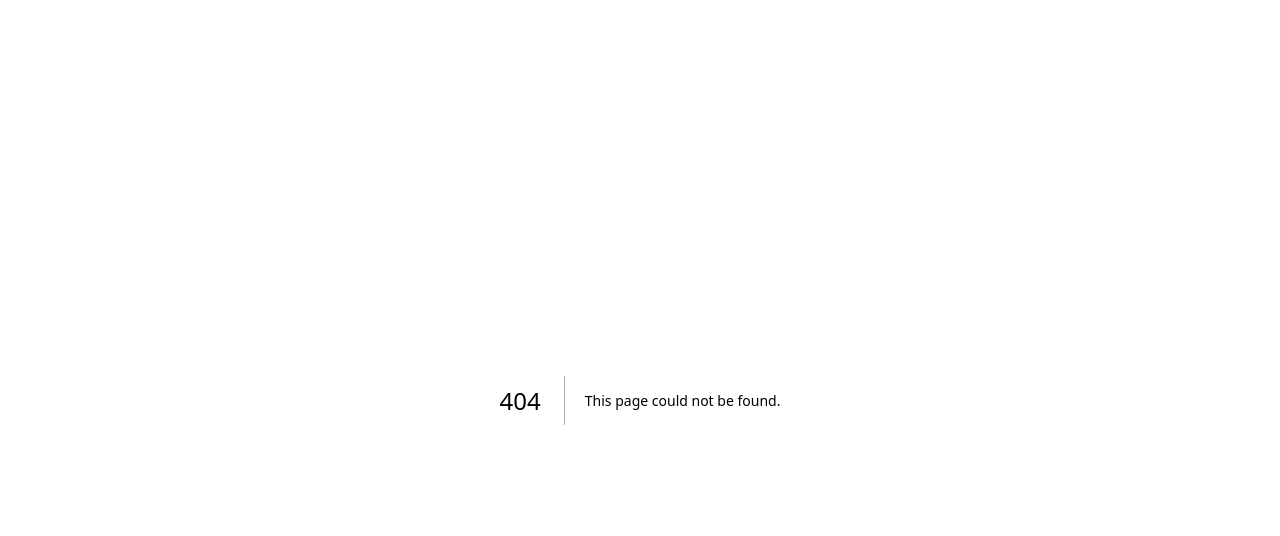
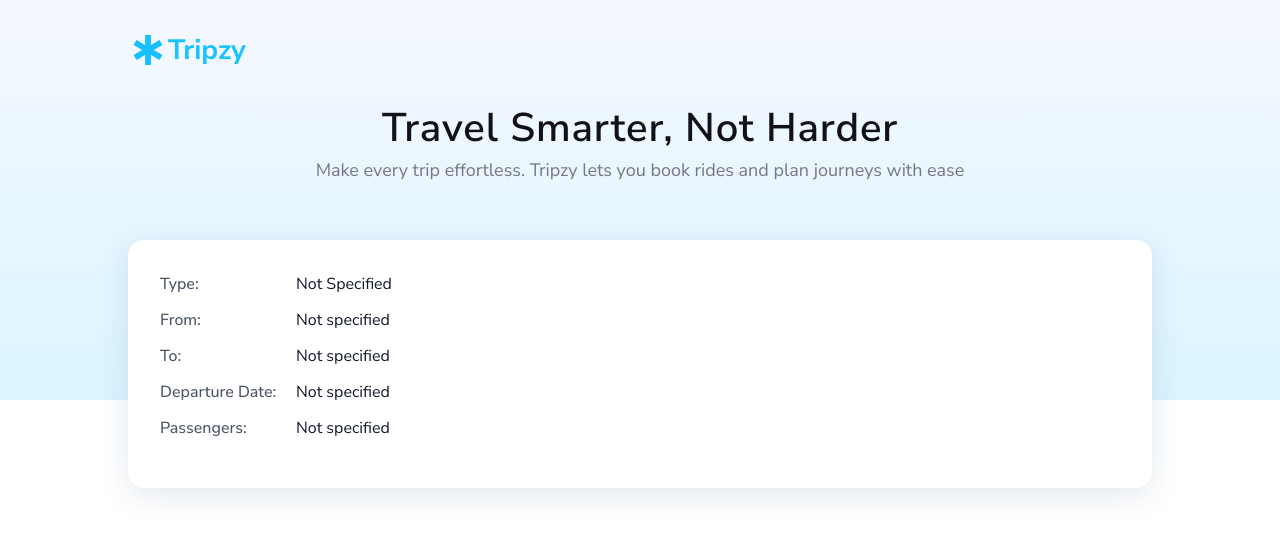
Before and after one commit to nguyentanphatt/tripzy-frontend-test-nguyentanphat, a Next.js app: page /search in a window 1280 px wide. Before the commit this address had no page. Shown: the top 536 px of the page. Built offline with nearby package versions, Linux system fonts and the light colour scheme.

Commit message:
feat: search page

```diff
--- a/app/layout.tsx
+++ b/app/layout.tsx
@@ -1,6 +1,7 @@
 import type { Metadata } from "next";
 import { Nunito_Sans } from "next/font/google";
 import './globals.css';
+import Header from "@/component/Header";
 
 const nunitoSans = Nunito_Sans({
   variable: "--font-nunito-sans",
@@ -22,7 +23,10 @@ export default function RootLayout({
       <body
         className={`${nunitoSans.variable} antialiased font-nunito-sans`}
       >
-        {children}
+        <div className="h-screen w-full relative">
+          <Header />
+          {children}
+        </div>
       </body>
     </html>
   );
--- a/app/page.tsx
+++ b/app/page.tsx
@@ -4,8 +4,7 @@ import SearchPanel from "@/component/SearchPanel";
 export default function Home() {
 
   return (
-    <div className="h-screen w-full relative">
-      <Header />
+    <div className="">
       <SearchPanel />
     </div>
   );
--- /dev/null
+++ b/app/search/page.tsx
@@ -0,0 +1,66 @@
+"use client";
+
+import { useSearchParams } from 'next/navigation';
+import React, { Suspense } from 'react';
+
+const Page = () => {
+    const searchParams = useSearchParams();
+
+    const mode = searchParams.get('mode') || '';
+    const from = searchParams.get('from') || '';
+    const to = searchParams.get('to') || '';
+    const dep = searchParams.get('dep') || '';
+    const ret = searchParams.get('ret') || '';
+    const pax = searchParams.get('pax') || '';
+    return (
+        <Suspense fallback={
+            <div className="min-h-screen p-8">
+                <h1 className="text-3xl font-bold mb-6">Search Results</h1>
+                <div className="bg-white rounded-lg shadow-md p-6 max-w-2xl">
+                    <p className="text-gray-600">Loading...</p>
+                </div>
+            </div>
+        }>
+            <div className='w-[80%] h-auto pb-4 bg-white shadow-[0_8px_32px_hsla(207,57%,29%,0.12)] absolute top-[30%] left-[50%] translate-x-[-50%] rounded-2xl flex flex-col gap-6'>
+                <div className="p-8">
+                    <div className="space-y-3">
+                        <div className="flex items-start gap-4">
+                            <span className="font-medium text-gray-600 min-w-[120px]">Type:</span>
+                            <span className="text-gray-900 capitalize">{mode || 'Not specified'}</span>
+                        </div>
+
+                        <div className="flex items-start gap-4">
+                            <span className="font-medium text-gray-600 min-w-[120px]">From:</span>
+                            <span className="text-gray-900">{decodeURIComponent(from) || 'Not specified'}</span>
+                        </div>
+
+                        <div className="flex items-start gap-4">
+                            <span className="font-medium text-gray-600 min-w-[120px]">To:</span>
+                            <span className="text-gray-900">{decodeURIComponent(to) || 'Not specified'}</span>
+                        </div>
+
+                        <div className="flex items-start gap-4">
+                            <span className="font-medium text-gray-600 min-w-[120px]">Departure Date:</span>
+                            <span className="text-gray-900">{dep || 'Not specified'}</span>
+                        </div>
+
+                        {ret && (
+                            <div className="flex items-start gap-4">
+                                <span className="font-medium text-gray-600 min-w-[120px]">Return Date:</span>
+                                <span className="text-gray-900">{ret}</span>
+                            </div>
+                        )}
+
+                        <div className="flex items-start gap-4">
+                            <span className="font-medium text-gray-600 min-w-[120px]">Passengers:</span>
+                            <span className="text-gray-900">{pax || 'Not specified'}</span>
+                        </div>
+                    </div>
+                </div>
+            </div>
+
+        </Suspense>
+    );
+};
+
+export default Page;
--- a/component/DateInput.tsx
+++ b/component/DateInput.tsx
@@ -91,7 +91,7 @@ const DateInput = ({
             type="checkbox"
             checked={checked}
             onChange={(e) => onCheckChange?.(e.target.checked)}
-            className="h-4 w-4 rounded-xs border-[hsla(220,10%,82%,1)] accent-primary"
+            className="h-4 w-4 rounded-xs border-[hsla(220,10%,82%,1)] checkbox-primary"
           />
         )}
         <label className="text-xs font-medium uppercase leading-4 text-light-gray">
@@ -101,11 +101,10 @@ const DateInput = ({
 
       <div
         onClick={handleToggleCalendar}
-        className={`flex items-center gap-2 rounded-lg border p-4 transition-colors ${
-          disabled
+        className={`flex items-center gap-2 rounded-lg border p-4 transition-colors ${disabled
             ? "cursor-not-allowed border-[hsla(210,5%,15%,0.1)] bg-[hsla(220,10%,95%,1)]"
             : "cursor-pointer border-[hsla(220,10%,82%,1)] hover:border-primary"
-        }`}
+          }`}
       >
         <Image
           src={icon}
@@ -119,11 +118,10 @@ const DateInput = ({
           readOnly
           value={displayValue}
           placeholder={placeholder}
-          className={`flex-1 bg-transparent outline-none ${
-            disabled
+          className={` bg-transparent outline-none ${disabled
               ? "text-[hsla(220,10%,70%,1)] placeholder-[hsla(220,10%,70%,1)]"
               : "text-gray-900 placeholder-gray-400"
-          }`}
+            }`}
         />
       </div>
 
--- a/component/Header.tsx
+++ b/component/Header.tsx
@@ -15,10 +15,10 @@ const Header = () => {
         </h1>
       </div>
       <div className="text-center">
-        <h1 className="text-dark font-semibold text-[40px] tracking-[0.89px]">
+        <h1 className="text-dark font-semibold text-xl md:text-[40px] tracking-[0.89px]">
           Travel Smarter, Not Harder
         </h1>
-        <p className="text-gray text-lg">
+        <p className="text-gray text-base md:text-lg">
           Make every trip effortless. Tripzy lets you book rides and plan
           journeys with ease
         </p>
--- a/component/SearchPanel.tsx
+++ b/component/SearchPanel.tsx
@@ -29,7 +29,7 @@ const SearchPanel = () => {
         />
       </div>
       {selectedType === "bus" ? (
-        <SearchForm />
+        <SearchForm mode={selectedType} />
       ) : (
         <div className="w-full min-h-[150px] flex items-center justify-center">
           <p className="text-lg text-gray">
--- a/component/TransportType.tsx
+++ b/component/TransportType.tsx
@@ -14,7 +14,7 @@ const TransportType = ({ id, title, selected, onSelect }: TransportTypeProps) =>
   const isSelected = selected === id;
   return (
     <div
-      className={`w-full py-3 px-4 rounded-lg flex items-center gap-3 ${
+      className={`w-full py-3 px-4 rounded-lg flex items-center justify-center md:justify-start gap-3 ${
         isSelected ? item.bgColor : "bg-white"
       } ${item.hoverColor} cursor-pointer`}
       onClick={() => onSelect && onSelect(id)}
@@ -24,7 +24,7 @@ const TransportType = ({ id, title, selected, onSelect }: TransportTypeProps) =>
       >
         <Image src={item.icon} alt={id} width={40} height={40} />
       </div>
-      <p className="text-dark font-medium text-base lg:text-lg">{title}</p>
+      <p className=" hidden md:block text-dark font-medium text-base lg:text-lg">{title}</p>
     </div>
   );
 };
--- a/utils/inputValidate.ts
+++ b/utils/inputValidate.ts
@@ -41,7 +41,7 @@ export const validateSearchForm = (data: SearchFormData): ValidationErrors => {
     } else if (!data.returnDate.isValid()) {
       errors.returnDate = "Please select a valid return date";
     } else if (data.departureDate && data.returnDate.isBefore(data.departureDate, "day")) {
-      errors.returnDate = "Return date must be on or after the departure date";
+      errors.returnDate = "Return date must be after the departure date";
     }
   }
 
```
Also changed, not shown: app/globals.css (+10 -0 lines), component/SearchForm.tsx (+22 -13 lines), 1 other file (tests, documents, lock files or other folders).
